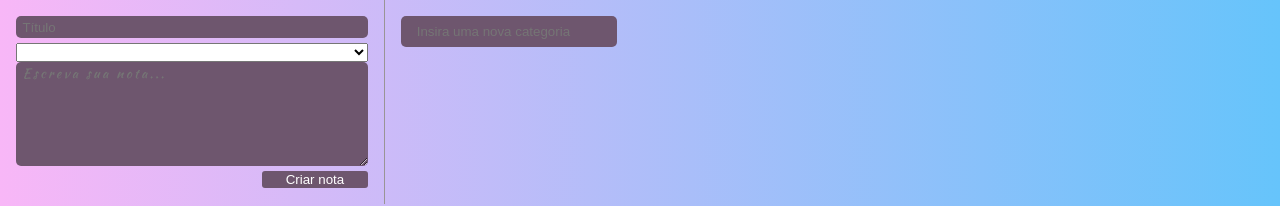
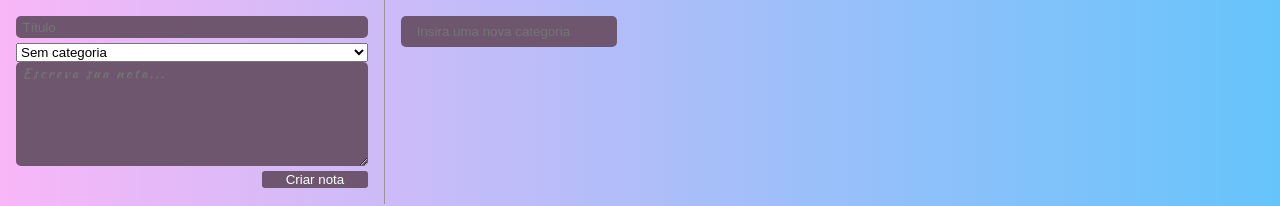
Before and after one commit to mt-torres/React_app, a React (Create React App) app: page / in a window 1280 px wide. Shown: the top 206 px of the page. Built offline with nearby package versions, Linux system fonts and the light colour scheme.

Commit message:
add categoria to cardNota

```diff
--- a/src/App.js
+++ b/src/App.js
@@ -17,8 +17,8 @@ class App extends Component {
     };
   }
 
-  criarNota(titulo, texto){
-    const novaNota = {titulo, texto};
+  criarNota(titulo, texto, categoria){
+    const novaNota = {titulo, texto, categoria};
     const novoArrayNotas = [...this.state.notas,novaNota];
     const novoEstado = {
       notas:novoArrayNotas
--- a/src/components/CardNota/CardNota.jsx
+++ b/src/components/CardNota/CardNota.jsx
@@ -15,9 +15,6 @@ class CardNota extends Component {
             alvo.style.transition ='all 0.0s ease-out';
         },600)
 
-
-
-
     }
 
     render() {
@@ -25,14 +22,17 @@ class CardNota extends Component {
             <section className="card-nota">
                 <header className='card-nota__titulo'>
                     <h3
-                    className="card-nota__titulo__texto">{this.props.titulo}
+                        className="card-nota__titulo__texto">{this.props.titulo}
                     </h3>
                     <DeleteSVG
-                    className='card-nota__titulo__delete'
-                    onClick={this.apagar.bind(this)}/>
+                        className='card-nota__titulo__delete'
+                        onClick={this.apagar.bind(this)}
+                    />
+                    <div>{this.props.categorias}</div>
+
                 </header>
                 <p
-                className="card-nota__nota">{this.props.texto}
+                    className="card-nota__nota">{this.props.texto}
                 </p>
             </section>
         )
--- a/src/components/FormularioCadastro/FormularioCadastro.jsx
+++ b/src/components/FormularioCadastro/FormularioCadastro.jsx
@@ -7,21 +7,29 @@ class FormularioCadastro extends Component {
         super(props);
         this.titulo ='';
         this.texto ='';
+        this.categorias ='';
     }
 
     _handleMudancaTitulo (evento){
+        evento.stopPropagation();
         this.titulo = evento.target.value;
-        evento.stopPropagation();
 
     }
     _handleMudancaTexto (evento){
+        evento.stopPropagation();
         this.texto = evento.target.value;
+
+    }
+
+    _handleMudancaCategoria (evento){
         evento.stopPropagation();
+        console.log(evento.target.value)
+        this.categorias = evento.target.value;
 
     }
     _criarNota(evento){
         evento.preventDefault();
-        this.props.criarNota(this.titulo, this.texto);
+        this.props.criarNota(this.titulo, this.texto, this.categorias);
         setTimeout(() => {
             const el = evento.target.parentNode.nextSibling.lastChild.lastElementChild;
             el.classList.add('lista-nota__lista--criada')
@@ -44,13 +52,14 @@ class FormularioCadastro extends Component {
                     onChange={this._handleMudancaTitulo.bind(this)}
                 />
                 <select
-                    className="cadastro__categorias">
+                    onChange={this._handleMudancaCategoria.bind(this)}
+                    className="cadastro__categorias"
+                    >
+                        <option >Sem categoria</option>
                         {this.props.categorias.map((categoria, indice)=>{
-                            return <option key={indice} value="">{categoria}</option>
+                            return <option key={indice}>{categoria}</option>
 
                         })}
-
-
                 </select>
                 <textarea
                     className='cadastro__nota'
--- a/src/components/ListaDeNotas/ListaDeNotas.jsx
+++ b/src/components/ListaDeNotas/ListaDeNotas.jsx
@@ -16,6 +16,8 @@ class ListaDeNotas extends Component {
                         indice ={index}
                         titulo={nota.titulo}
                         texto={nota.texto}
+                        categorias={nota.categoria}
+
                         apagaNota={this.props.apagaNota}
                         />
                     </li>
```
Also changed, not shown: src/components/ListaDeCategorias/ListaDeCategorias.jsx (+0 -7 lines).
